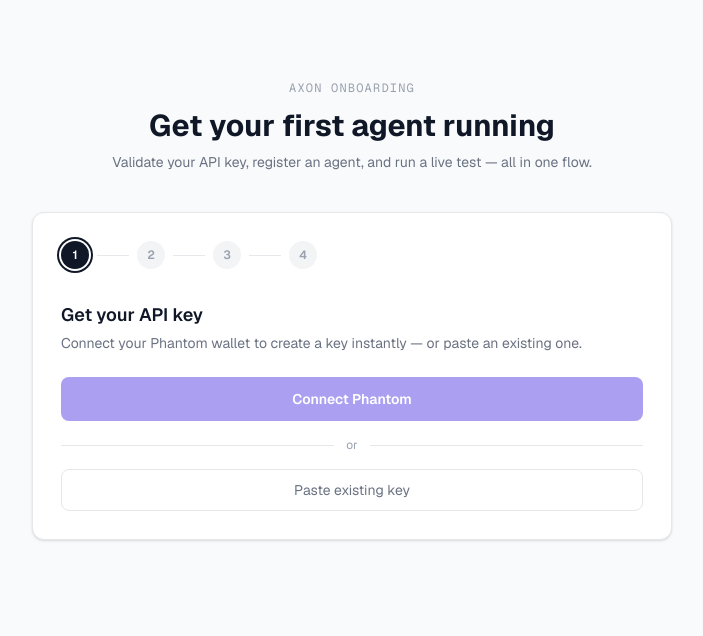
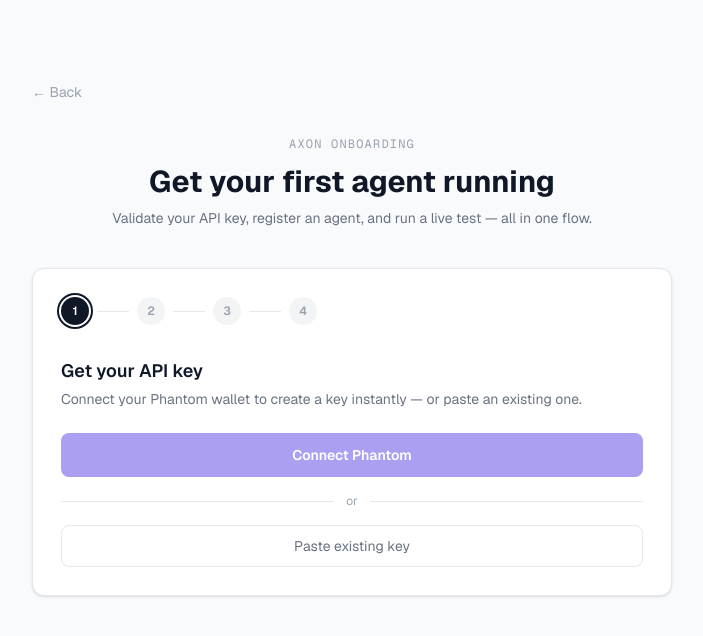
Before and after one commit to SeierkDev/Axon, a Next.js app: page /onboarding in a window 1280 px wide. Shown: the top 636 px of the page, without its empty margins (288-991 px from the left). Built offline with nearby package versions, Linux system fonts and the light colour scheme.

Commit message:
onboarding: add back link to homepage

```diff
--- a/src/app/onboarding/page.tsx
+++ b/src/app/onboarding/page.tsx
@@ -1,4 +1,5 @@
 import type { Metadata } from "next";
+import Link from "next/link";
 import OnboardingClient from "./OnboardingClient";
 
 export const metadata: Metadata = {
@@ -10,6 +11,11 @@ export default function OnboardingPage() {
   return (
     <main className="min-h-screen bg-gray-50">
       <div className="max-w-2xl mx-auto px-4 py-12 sm:py-20">
+        <div className="mb-8">
+          <Link href="/" className="text-sm text-gray-400 hover:text-gray-700 transition-colors">
+            ← Back
+          </Link>
+        </div>
         <div className="mb-10 text-center">
           <p className="text-xs font-mono text-gray-400 tracking-widest mb-3">AXON ONBOARDING</p>
           <h1 className="text-3xl font-bold text-gray-900">Get your first agent running</h1>
```
